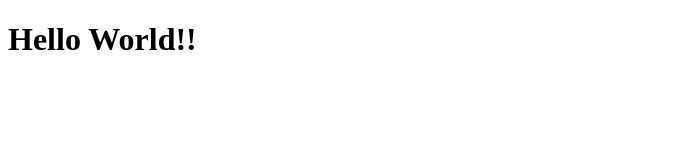
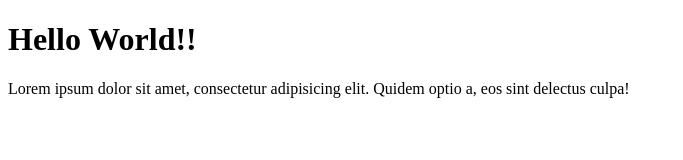
Before and after one commit to FaizAmd22/Test-Git, a plain HTML site: page index.html in a window 1280 px wide. Shown: the whole page, without its empty margins (0-683 px from the left). Drawn offline with Linux system fonts and the light colour scheme.

Commit message:
Menambahkan paragraf

```diff
--- a/index.html
+++ b/index.html
@@ -8,5 +8,6 @@
 </head>
 <body>
     <h1>Hello World!!</h1>
+    <p>Lorem ipsum dolor sit amet, consectetur adipisicing elit. Quidem optio a, eos sint delectus culpa!</p>
 </body>
 </html>
```
